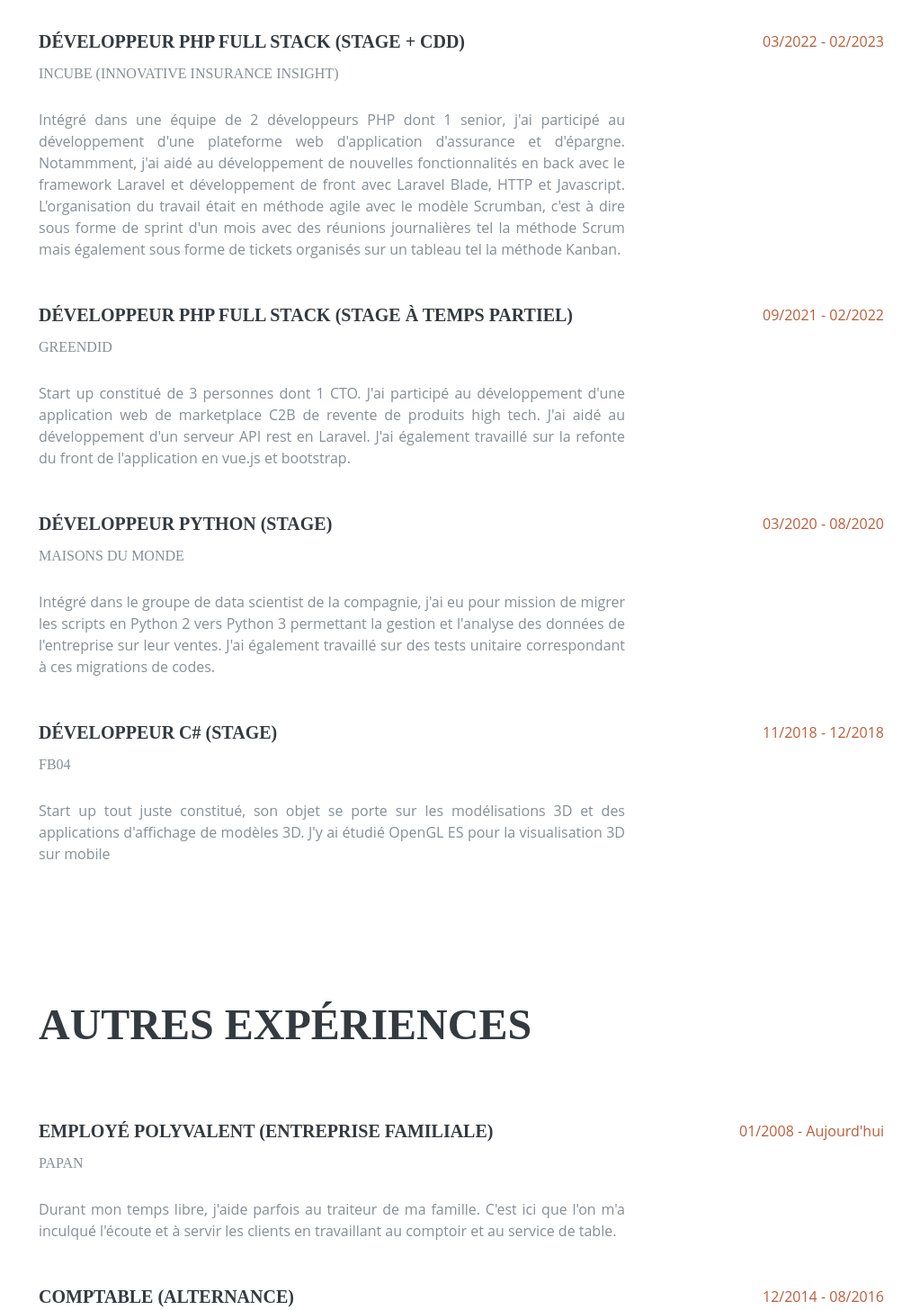
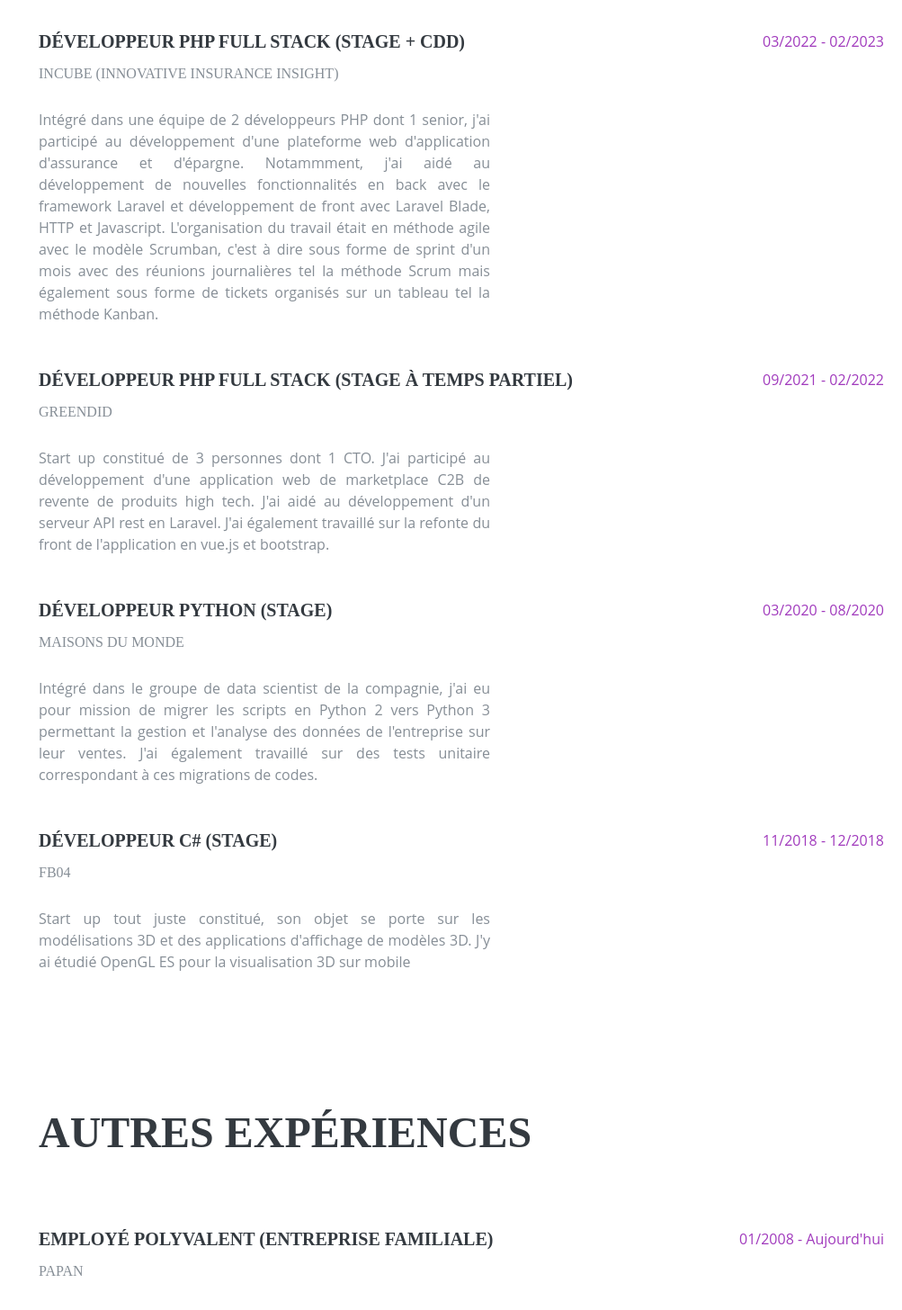
Before and after one commit to Vangnex/portfolio, a Next.js app: page / in a window 1280 px wide. Shown: the part 980-2436 px from the top of the page at 90% size, without its empty margins (277-1280 px from the left). Built offline with nearby package versions, Linux system fonts and the light colour scheme.

Commit message:
UPDATE Remplissage des derniers rubriques

```diff
--- a/src/app/page.module.css
+++ b/src/app/page.module.css
@@ -20,7 +20,7 @@
   align-self: flex-start;
   top: 0;
   height: 100vh;
-  background-color: #bd5d38!important;
+  background-color: #A13BBD!important;
   z-index: 1030;
   align-items: center;
   padding: 0.5rem 1rem;
@@ -59,6 +59,17 @@
   padding-top: 80px;
   padding-bottom: 80px;
 }
+
+.coreMargin p {
+  font-family: 'Open Sans',serif;
+  font-size: 16px;
+  font-weight: 400;
+  line-height: 1.5;
+  color: #868e96;
+  text-align: justify;
+  margin-right: 150px;
+}
+
 
 .core section {
   display: flex;
@@ -150,7 +161,11 @@
   margin-bottom: 30px;
 }
 
-.experienceFrame p {
+.experienceSubtitle a:hover {
+  color: #495057;
+}
+
+.experienceInfo p {
   font-family: 'Open Sans',serif;
   font-size: 16px;
   font-weight: 400;
@@ -166,7 +181,7 @@
 
 .experienceDate span {
   font-family: 'Open Sans',serif;
-  color: #bd5d38;
+  color: #A13BBD;
 }
 
 
@@ -183,7 +198,7 @@
 }
 
 .circle:hover {
-  background-color: #bd5d38;
+  background-color: #A13BBD;
 }
 
 .circle:active {
@@ -197,11 +212,11 @@
   width: 150px;
   height: 150px;
   border-radius: 20px;
-  background-color: #495057;
+  background-color: #868e96;
 }
 
 .skillCircle:hover {
-  background-color: #bd5d38;
+  background-color: #A13BBD;
 }
 
 .skillCircle:active {
--- a/src/app/page.tsx
+++ b/src/app/page.tsx
@@ -57,7 +57,7 @@ const otherExp = [
   },
 ]
 
-const educations = [
+const educations : {title : string; subtitle : string; description : string; date : string} [] = [
   {
     title : 'Expertise de la technologie et de l\'innovation',
     subtitle : 'EPITECH PARIS',
@@ -143,12 +143,12 @@ export default function Home() {
 
         <section id="aboutSection">
           <div className={styles.coreMargin}>
-            <h1>Didier <span style={{"color":"#bd5d38"}}>CHENG</span></h1>
+            <h1>Didier <span style={{"color":"#A13BBD"}}>CHENG</span></h1>
             <div className={styles.sectionSubtitle}>
               92, Avenue Magellan
               - 94000 Créteil
               - 06 27 91 39 13
-              - <span style={{"color":"#bd5d38"}}>chengdidier@gmail.com</span>
+              - <span style={{"color":"#A13BBD"}}>chengdidier@gmail.com</span>
             </div>
             <div className={styles.aboutText}>
               Développeur React travaillant principalement en méthode agile.
@@ -198,50 +198,29 @@ export default function Home() {
           <div className={styles.coreMargin}>
             <h2>Expériences</h2>
 
+            {experiences.map( (data) => {
+              return (
                 <ExperienceFrame
-              title={experiences[0].title}
-              subtitle={experiences[0].subtitle}
-              description={experiences[0].description}
-              date={experiences[0].date}
+                  title={data.title}
+                  subtitle={data.subtitle}
+                  description={data.description}
+                  date={data.date}
                 />
-
-            <ExperienceFrame
-              title={experiences[1].title}
-              subtitle={experiences[1].subtitle}
-              description={experiences[1].description}
-              date={experiences[1].date}
-            />
-
-            <ExperienceFrame
-              title={experiences[2].title}
-              subtitle={experiences[2].subtitle}
-              description={experiences[2].description}
-              date={experiences[2].date}
-            />
-
-            <ExperienceFrame
-              title={experiences[3].title}
-              subtitle={experiences[3].subtitle}
-              description={experiences[3].description}
-              date={experiences[3].date}
-            />
+              )
+            })}
 
             <h2 style={{"margin-top": "100px"}}>Autres expériences</h2>
 
+            {otherExp.map( (data) => {
+              return (
                 <ExperienceFrame
-              title={otherExp[0].title}
-              subtitle={otherExp[0].subtitle}
-              description={otherExp[0].description}
-              date={otherExp[0].date}
+                  title={data.title}
+                  subtitle={data.subtitle}
+                  description={data.description}
+                  date={data.date}
                 />
-
-            <ExperienceFrame
-              title={otherExp[1].title}
-              subtitle={otherExp[1].subtitle}
-              description={otherExp[1].description}
-              date={otherExp[1].date}
-            />
-
+              )
+            })}
 
           </div>
         </section>
@@ -249,30 +228,17 @@ export default function Home() {
         <section id="formationSection">
           <div className={styles.coreMargin}>
             <h2>Formations</h2>
+
+            {educations.map( (data) => {
+              return (
                 <ExperienceFrame
-              title={educations[0].title}
-              subtitle={educations[0].subtitle}
-              description={educations[0].description}
-              date={educations[0].date}
+                  title={data.title}
+                  subtitle={data.subtitle}
+                  description={data.description}
+                  date={data.date}
                 />
-            <ExperienceFrame
-              title={educations[1].title}
-              subtitle={educations[1].subtitle}
-              description={educations[1].description}
-              date={educations[1].date}
-            />
-            <ExperienceFrame
-              title={educations[2].title}
-              subtitle={educations[2].subtitle}
-              description={educations[2].description}
-              date={educations[2].date}
-            />
-            <ExperienceFrame
-              title={educations[3].title}
-              subtitle={educations[3].subtitle}
-              description={educations[3].description}
-              date={educations[3].date}
-            />
+              )
+            })}
           </div>
         </section>
 
@@ -366,12 +332,31 @@ export default function Home() {
         <section id="portfolioSection">
           <div className={styles.coreMargin}>
             <h2>Portfolio</h2>
+
+            <div className={styles.experienceInfo}>
+              <h3>Page Didier Cheng (Ici même)</h3>
+              <div className={styles.experienceSubtitle}>
+                <a href='https://github.com/Vangnex/portfolio' target='_blank'>Lien Github</a>
+              </div>
+              <p>
+                Introduction à React, au HTML et CSS. Création d'une page web servant de présentation, CV et Portfolio.
+                Site constamment mis à jour.
+              </p>
+            </div>
+
           </div>
         </section>
 
         <section id="interestSection">
           <div className={styles.coreMargin}>
             <h2>Intérêts</h2>
+            <p>
+              En dehors de la programmation, je suis quelqu'un de plutôt casanier mais qui apprend à sortir de sa zone
+              de confort petit à petit. J'aime les jeux vidéos, notamment des titres comme "Super Robot Taisen",
+              "Castlevania", "Monster Hunter", "Pokemon" ou encore "Armored Core". J'aime également la culture
+              japonaise ainsi que les Mechas (Notamment les séries Gundam).
+              J'aime également parler et faire un peu de cuisine si l'occasion se présente.
+            </p>
           </div>
         </section>
 
```
Lines whose indentation alone changed are shown as unchanged.
